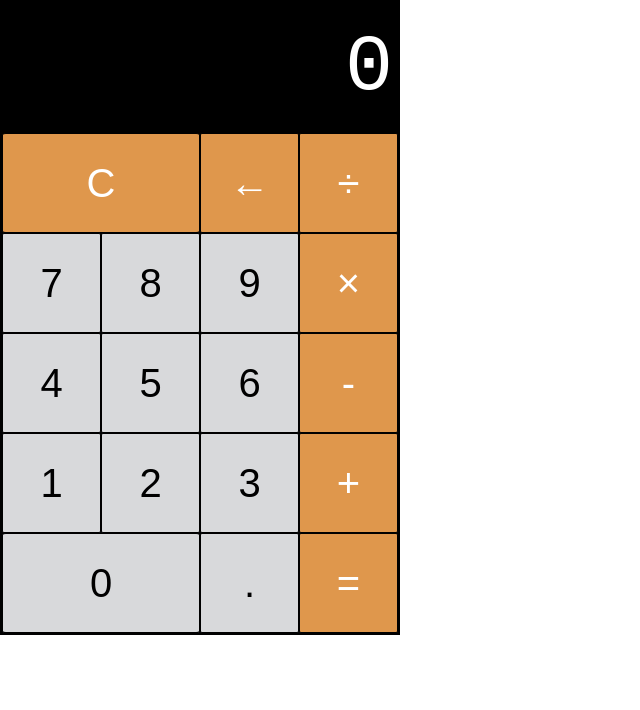
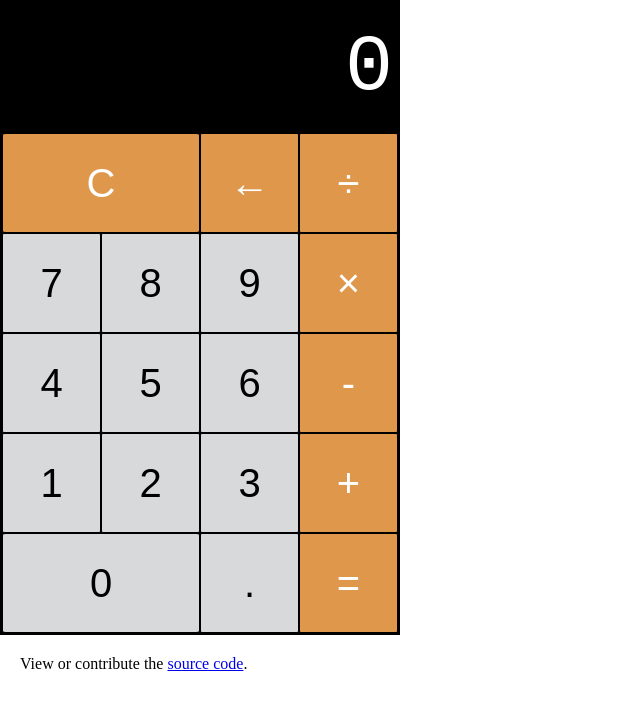
Before and after one commit to ugitch/calculator, a plain HTML site: page index.html in a window 1280 px wide. Shown: the whole page, without its empty margins (0-640 px from the left). Drawn offline with Linux system fonts and the light colour scheme.

Commit message:
Add the link to source code

```diff
--- a/index.html
+++ b/index.html
@@ -43,6 +43,7 @@
       </div>
     </section>
   </div>
+  <section class="footer">View or contribute the <a href="./calculator.js">source code</a>.</section>
   <script src="./calculator.js"></script>
 </body>
 </html>
--- a/style.css
+++ b/style.css
@@ -59,3 +59,7 @@ body {
 .triple {
   width: 75%;
 }
+
+.footer {
+  margin: 20px;
+}
```
